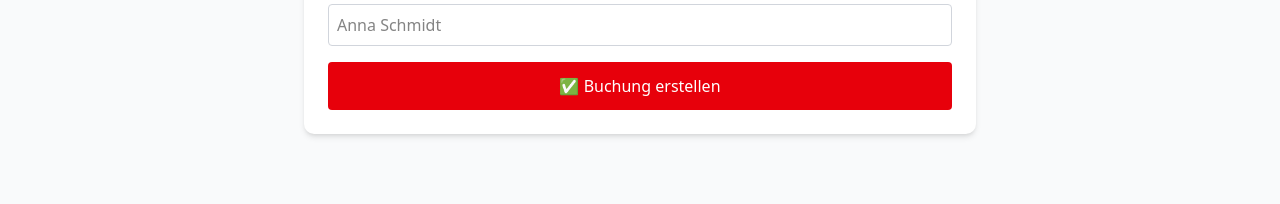
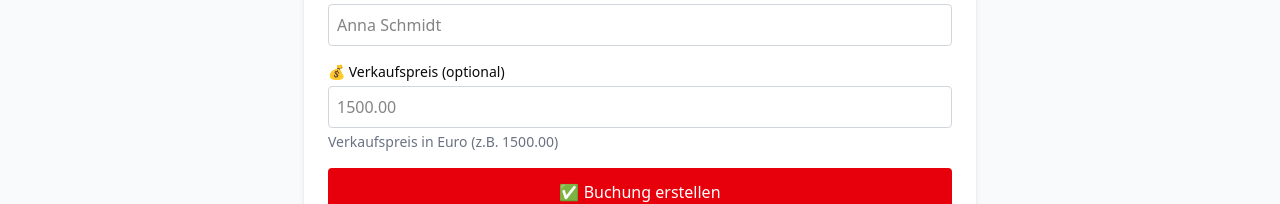
Before and after one commit to KIGREVEN/koelnbranchende, a React (Vite) app in the folder client/: page /booking in a window 1280 px wide. Shown: the part 525-729 px from the top of the page. Built offline with nearby package versions, Linux system fonts and the light colour scheme; no server answers.

Commit message:
feat: Add verkaufspreis (sales price) field to bookings - Backend model validation and database migration - Frontend booking form with optional price input - Overview table with formatted price display - Consistent red focus rings throughout UI

```diff
--- a/client/src/components/BookingForm.jsx
+++ b/client/src/components/BookingForm.jsx
@@ -10,7 +10,8 @@ const BookingForm = ({ onBookingCreated }) => {
     zeitraum_bis: '',
     platzierung: '1',
     status: 'reserviert',
-    berater: ''
+    berater: '',
+    verkaufspreis: ''
   });
 
   const [loading, setLoading] = useState(false);
@@ -342,6 +343,25 @@ const BookingForm = ({ onBookingCreated }) => {
           />
         </div>
 
+        <div>
+          <label className="block text-sm font-medium mb-1 flex items-center gap-2">
+            💰 Verkaufspreis (optional)
+          </label>
+          <input
+            type="number"
+            name="verkaufspreis"
+            value={formData.verkaufspreis}
+            onChange={handleInputChange}
+            className="w-full p-2 border border-gray-300 rounded focus:ring-2 focus:ring-red-500 focus:border-transparent"
+            placeholder="1500.00"
+            min="0"
+            step="0.01"
+          />
+          <p className="text-sm text-gray-500 mt-1">
+            Verkaufspreis in Euro (z.B. 1500.00)
+          </p>
+        </div>
+
         <button
           type="submit"
           disabled={loading}
--- a/client/src/components/BookingOverview.jsx
+++ b/client/src/components/BookingOverview.jsx
@@ -215,7 +215,7 @@ const BookingOverview = () => {
               placeholder="Name, Nummer, Belegung..."
               value={filters.search}
               onChange={(e) => handleFilterChange('search', e.target.value)}
-              className="w-full p-3 border border-gray-300 rounded-md focus:ring-2 focus:ring-blue-500"
+              className="w-full p-3 border border-gray-300 rounded-md focus:ring-2 focus:ring-red-500"
             />
           </div>
 
@@ -229,7 +229,7 @@ const BookingOverview = () => {
               placeholder="z.B. Kanalreinigung"
               value={filters.belegung}
               onChange={(e) => handleFilterChange('belegung', e.target.value)}
-              className="w-full p-3 border border-gray-300 rounded-md focus:ring-2 focus:ring-blue-500"
+              className="w-full p-3 border border-gray-300 rounded-md focus:ring-2 focus:ring-red-500"
             />
           </div>
 
@@ -243,7 +243,7 @@ const BookingOverview = () => {
               placeholder="z.B. Anna Schmidt"
               value={filters.berater}
               onChange={(e) => handleFilterChange('berater', e.target.value)}
-              className="w-full p-3 border border-gray-300 rounded-md focus:ring-2 focus:ring-blue-500"
+              className="w-full p-3 border border-gray-300 rounded-md focus:ring-2 focus:ring-red-500"
             />
           </div>
 
@@ -354,6 +354,9 @@ const BookingOverview = () => {
                   Berater
                 </th>
                 <th className="px-6 py-3 text-left text-xs font-medium text-gray-500 uppercase tracking-wider">
+                  Verkaufspreis
+                </th>
+                <th className="px-6 py-3 text-left text-xs font-medium text-gray-500 uppercase tracking-wider">
                   Aktionen
                 </th>
               </tr>
@@ -400,6 +403,17 @@ const BookingOverview = () => {
                       👤 {booking.berater}
                     </div>
                   </td>
+                  <td className="px-6 py-4 whitespace-nowrap text-sm text-gray-900">
+                    <div className="flex items-center">
+                      💰 {booking.verkaufspreis ?
+                        `${parseFloat(booking.verkaufspreis).toLocaleString('de-DE', {
+                          style: 'currency',
+                          currency: 'EUR'
+                        })}` :
+                        <span className="text-gray-400">Nicht angegeben</span>
+                      }
+                    </div>
+                  </td>
                   <td className="px-6 py-4 whitespace-nowrap text-sm font-medium">
                     <button
                       onClick={() => deleteBooking(booking.id)}
```
Also changed, not shown: 2 other files (tests, documents, lock files or other folders).
